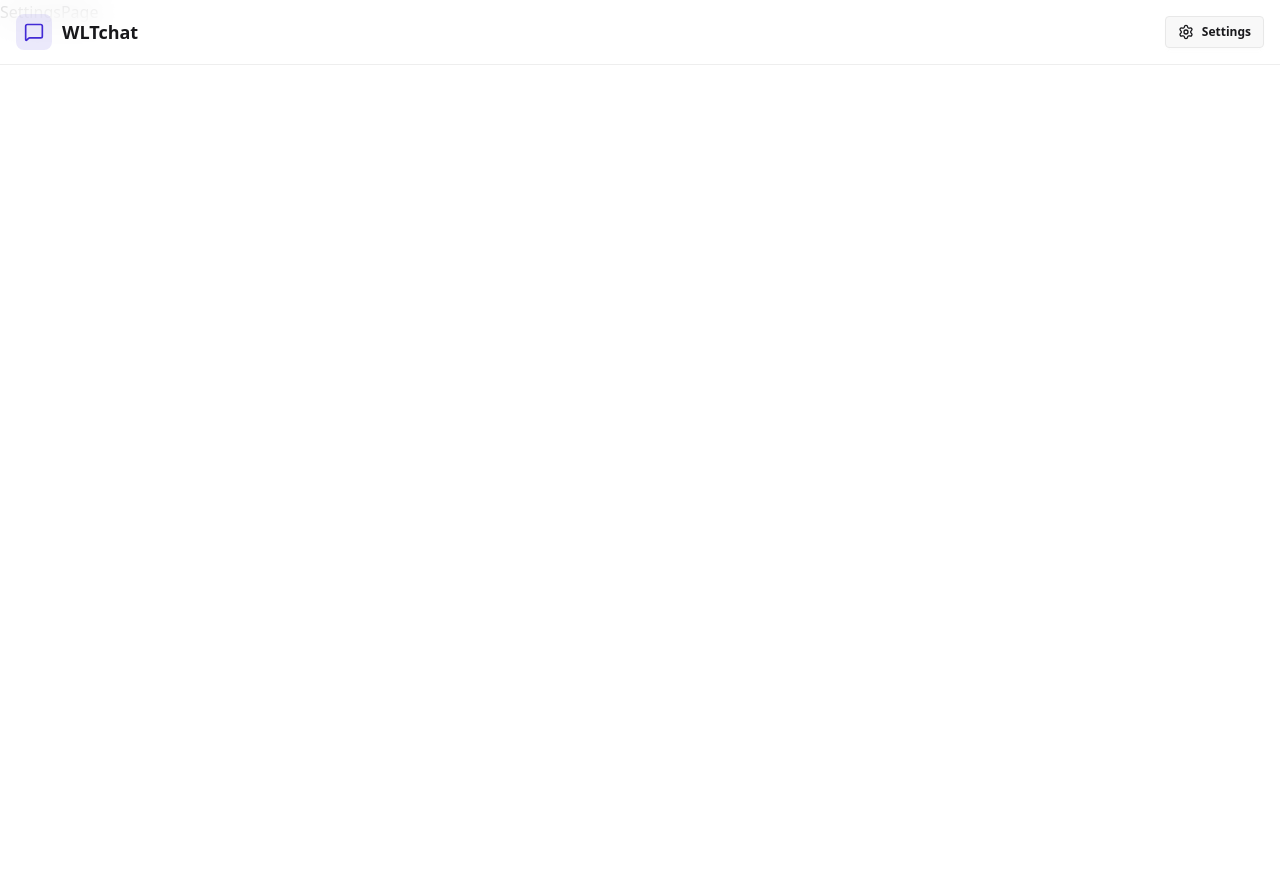
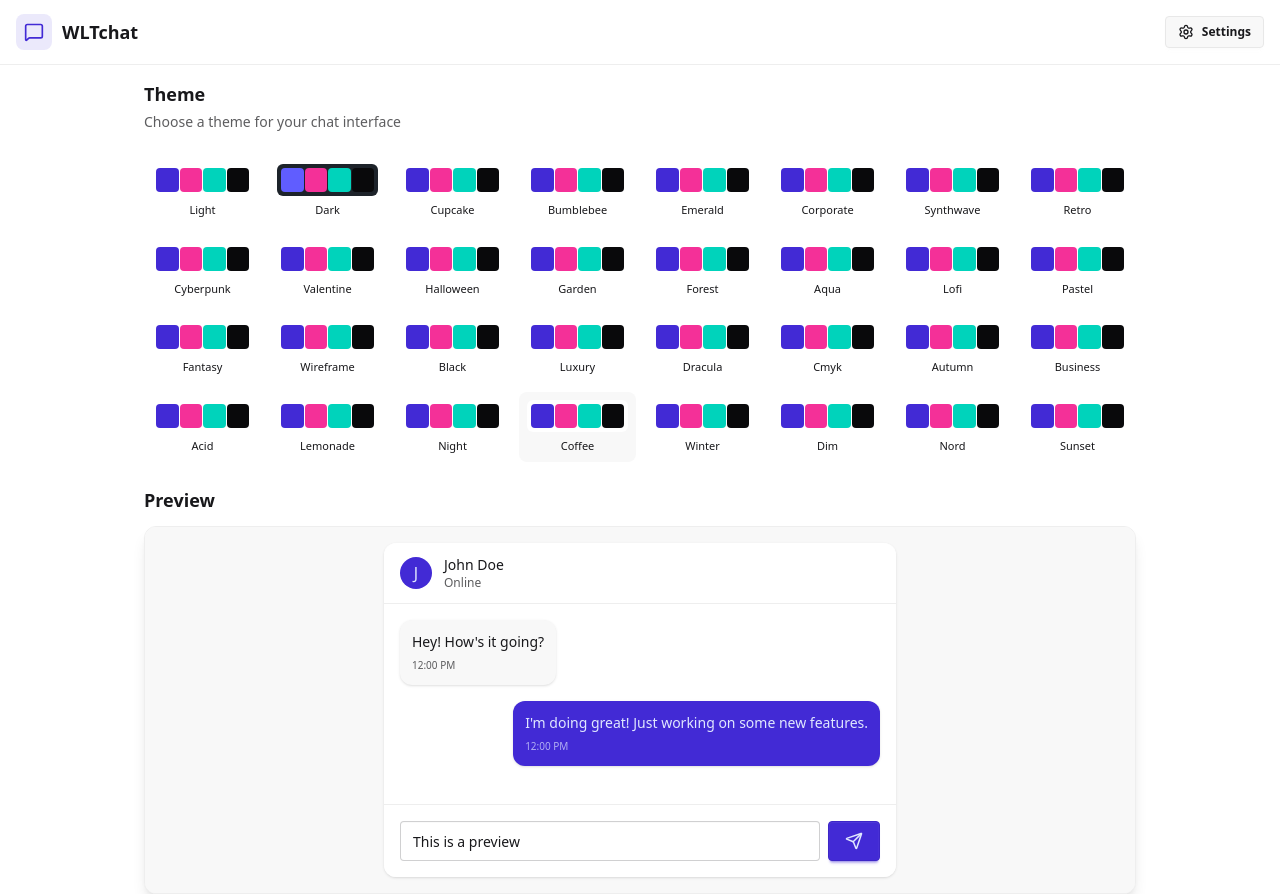
Before and after one commit to skynet-hub/chat-app, a React app in the folder frontend/: page /settings in a window 1280 px wide. Before the commit the page ends 800 px from the top, so only its background shows below. Built offline with nearby package versions, Linux system fonts and the light colour scheme; no server answers; the HTML template or start-up script is replaced by a standard one.

Commit message:
minor upgrades

```diff
--- a/frontend/src/App.jsx
+++ b/frontend/src/App.jsx
@@ -1,46 +1,52 @@
-import {Routes, Route, Navigate} from "react-router-dom";
+import Navbar from "./components/NavBar";
 
-import NavBar from './components/NavBar.jsx'
-import HomePage from './pages/HomePage.jsx'
-import SignUpPage from './pages/SignUpPage.jsx'
-import LoginPage from './pages/LoginPage.jsx'
-import ProfilePage from './pages/ProfilePage.jsx'
-import SettingsPage from './pages/SettingsPage.jsx'
-import { useAuthStore } from './store/useAuthStore.js';
+import HomePage from "./pages/HomePage";
+import SignUpPage from "./pages/SignUpPage";
+import LoginPage from "./pages/LoginPage";
+import SettingsPage from "./pages/SettingsPage";
+import ProfilePage from "./pages/ProfilePage";
+
+import { Routes, Route, Navigate } from "react-router-dom";
+import { useAuthStore } from "./store/useAuthStore";
+import { useThemeStore } from "./store/useThemeStore";
 import { useEffect } from "react";
-import {Loader} from 'lucide-react'
+
+import { Loader } from "lucide-react";
 import { Toaster } from "react-hot-toast";
 
-function App() {
+const App = () => {
+  const { authUser, checkAuth, isCheckingAuth, onlineUsers } = useAuthStore();
+  const { theme } = useThemeStore();
 
-  const {authUser, checkAuth, isCheckingAuth} = useAuthStore();
+  console.log({ onlineUsers });
 
   useEffect(() => {
     checkAuth();
   }, [checkAuth]);
 
-  console.log({authUser})
+  console.log({ authUser });
 
-  if (isCheckingAuth && !authUser) return (
-    <div className="flex justify-center items-center h-screen">
-      <Loader className="size-10 animate-spin" />
-    </div>
-  )
+  if (isCheckingAuth && !authUser)
+    return (
+      <div className="flex items-center justify-center h-screen">
+        <Loader className="size-10 animate-spin" />
+      </div>
+    );
 
   return (
-    <div>
-      <NavBar />
+    <div data-theme={theme}>
+      <Navbar />
 
       <Routes>
         <Route path="/" element={authUser ? <HomePage /> : <Navigate to="/login" />} />
         <Route path="/signup" element={!authUser ? <SignUpPage /> : <Navigate to="/" />} />
         <Route path="/login" element={!authUser ? <LoginPage /> : <Navigate to="/" />} />
+        <Route path="/settings" element={<SettingsPage />} />
         <Route path="/profile" element={authUser ? <ProfilePage /> : <Navigate to="/login" />} />
-        <Route path="/settings" element={<SettingsPage />} />
       </Routes>
 
-      <Toaster/>
+      <Toaster />
     </div>
-  )}
-
-export default App
+  );
+};
+export default App;
--- /dev/null
+++ b/frontend/src/constants/index.js
@@ -0,0 +1,34 @@
+export const THEMES = [
+  "light",
+  "dark",
+  "cupcake",
+  "bumblebee",
+  "emerald",
+  "corporate",
+  "synthwave",
+  "retro",
+  "cyberpunk",
+  "valentine",
+  "halloween",
+  "garden",
+  "forest",
+  "aqua",
+  "lofi",
+  "pastel",
+  "fantasy",
+  "wireframe",
+  "black",
+  "luxury",
+  "dracula",
+  "cmyk",
+  "autumn",
+  "business",
+  "acid",
+  "lemonade",
+  "night",
+  "coffee",
+  "winter",
+  "dim",
+  "nord",
+  "sunset",
+];
--- a/frontend/src/pages/SettingsPage.jsx
+++ b/frontend/src/pages/SettingsPage.jsx
@@ -1,9 +1,116 @@
-import React from 'react'
+import { THEMES } from "../constants/index.js";
+import { useThemeStore } from "../store/useThemeStore";
+import { Send } from "lucide-react";
 
-function SettingsPage() {
+const PREVIEW_MESSAGES = [
+  { id: 1, content: "Hey! How's it going?", isSent: false },
+  { id: 2, content: "I'm doing great! Just working on some new features.", isSent: true },
+];
+
+const SettingsPage = () => {
+  const { theme, setTheme } = useThemeStore();
+
   return (
-    <div>SettingsPage</div>
-  )
-}
+    <div className="h-screen container mx-auto px-4 pt-20 max-w-5xl">
+      <div className="space-y-6">
+        <div className="flex flex-col gap-1">
+          <h2 className="text-lg font-semibold">Theme</h2>
+          <p className="text-sm text-base-content/70">Choose a theme for your chat interface</p>
+        </div>
 
-export default SettingsPage
+        <div className="grid grid-cols-4 sm:grid-cols-6 md:grid-cols-8 gap-2">
+          {THEMES.map((t) => (
+            <button
+              key={t}
+              className={`
+                group flex flex-col items-center gap-1.5 p-2 rounded-lg transition-colors
+                ${theme === t ? "bg-base-200" : "hover:bg-base-200/50"}
+              `}
+              onClick={() => setTheme(t)}
+            >
+              <div className="relative h-8 w-full rounded-md overflow-hidden" data-theme={t}>
+                <div className="absolute inset-0 grid grid-cols-4 gap-px p-1">
+                  <div className="rounded bg-primary"></div>
+                  <div className="rounded bg-secondary"></div>
+                  <div className="rounded bg-accent"></div>
+                  <div className="rounded bg-neutral"></div>
+                </div>
+              </div>
+              <span className="text-[11px] font-medium truncate w-full text-center">
+                {t.charAt(0).toUpperCase() + t.slice(1)}
+              </span>
+            </button>
+          ))}
+        </div>
+
+        {/* Preview Section */}
+        <h3 className="text-lg font-semibold mb-3">Preview</h3>
+        <div className="rounded-xl border border-base-300 overflow-hidden bg-base-100 shadow-lg">
+          <div className="p-4 bg-base-200">
+            <div className="max-w-lg mx-auto">
+              {/* Mock Chat UI */}
+              <div className="bg-base-100 rounded-xl shadow-sm overflow-hidden">
+                {/* Chat Header */}
+                <div className="px-4 py-3 border-b border-base-300 bg-base-100">
+                  <div className="flex items-center gap-3">
+                    <div className="w-8 h-8 rounded-full bg-primary flex items-center justify-center text-primary-content font-medium">
+                      J
+                    </div>
+                    <div>
+                      <h3 className="font-medium text-sm">John Doe</h3>
+                      <p className="text-xs text-base-content/70">Online</p>
+                    </div>
+                  </div>
+                </div>
+
+                {/* Chat Messages */}
+                <div className="p-4 space-y-4 min-h-[200px] max-h-[200px] overflow-y-auto bg-base-100">
+                  {PREVIEW_MESSAGES.map((message) => (
+                    <div
+                      key={message.id}
+                      className={`flex ${message.isSent ? "justify-end" : "justify-start"}`}
+                    >
+                      <div
+                        className={`
+                          max-w-[80%] rounded-xl p-3 shadow-sm
+                          ${message.isSent ? "bg-primary text-primary-content" : "bg-base-200"}
+                        `}
+                      >
+                        <p className="text-sm">{message.content}</p>
+                        <p
+                          className={`
+                            text-[10px] mt-1.5
+                            ${message.isSent ? "text-primary-content/70" : "text-base-content/70"}
+                          `}
+                        >
+                          12:00 PM
+                        </p>
+                      </div>
+                    </div>
+                  ))}
+                </div>
+
+                {/* Chat Input */}
+                <div className="p-4 border-t border-base-300 bg-base-100">
+                  <div className="flex gap-2">
+                    <input
+                      type="text"
+                      className="input input-bordered flex-1 text-sm h-10"
+                      placeholder="Type a message..."
+                      value="This is a preview"
+                      readOnly
+                    />
+                    <button className="btn btn-primary h-10 min-h-0">
+                      <Send size={18} />
+                    </button>
+                  </div>
+                </div>
+              </div>
+            </div>
+          </div>
+        </div>
+      </div>
+    </div>
+  );
+};
+export default SettingsPage;
--- /dev/null
+++ b/frontend/src/store/useThemeStore.js
@@ -0,0 +1,9 @@
+import { create } from "zustand";
+
+export const useThemeStore = create((set) => ({
+  theme: localStorage.getItem("theme") || "coffee",
+  setTheme: (theme) => {
+    localStorage.setItem("theme", theme);
+    set({ theme });
+  },
+}));
--- /dev/null
+++ b/frontend/tailwind.config.js
@@ -0,0 +1,46 @@
+import daisyui from "daisyui";
+
+/** @type {import('tailwindcss').Config} */
+export default {
+  content: ["./index.html", "./src/**/*.{js,ts,jsx,tsx}"],
+  theme: {
+    extend: {},
+  },
+  plugins: [daisyui],
+  daisyui: {
+    themes: [
+      "light",
+      "dark",
+      "cupcake",
+      "bumblebee",
+      "emerald",
+      "corporate",
+      "synthwave",
+      "retro",
+      "cyberpunk",
+      "valentine",
+      "halloween",
+      "garden",
+      "forest",
+      "aqua",
+      "lofi",
+      "pastel",
+      "fantasy",
+      "wireframe",
+      "black",
+      "luxury",
+      "dracula",
+      "cmyk",
+      "autumn",
+      "business",
+      "acid",
+      "lemonade",
+      "night",
+      "coffee",
+      "winter",
+      "dim",
+      "nord",
+      "sunset",
+    ],
+  },
+};
```
